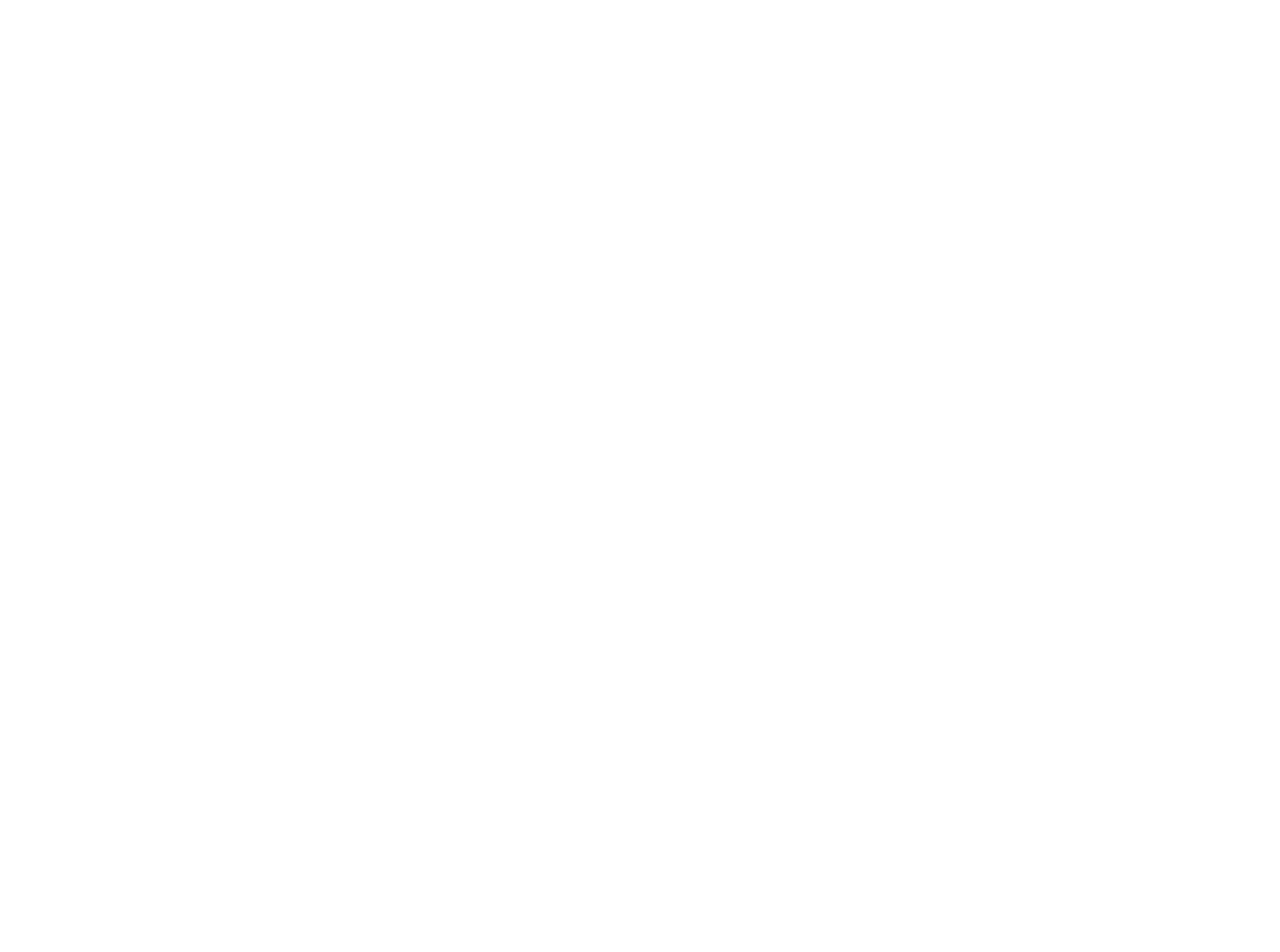
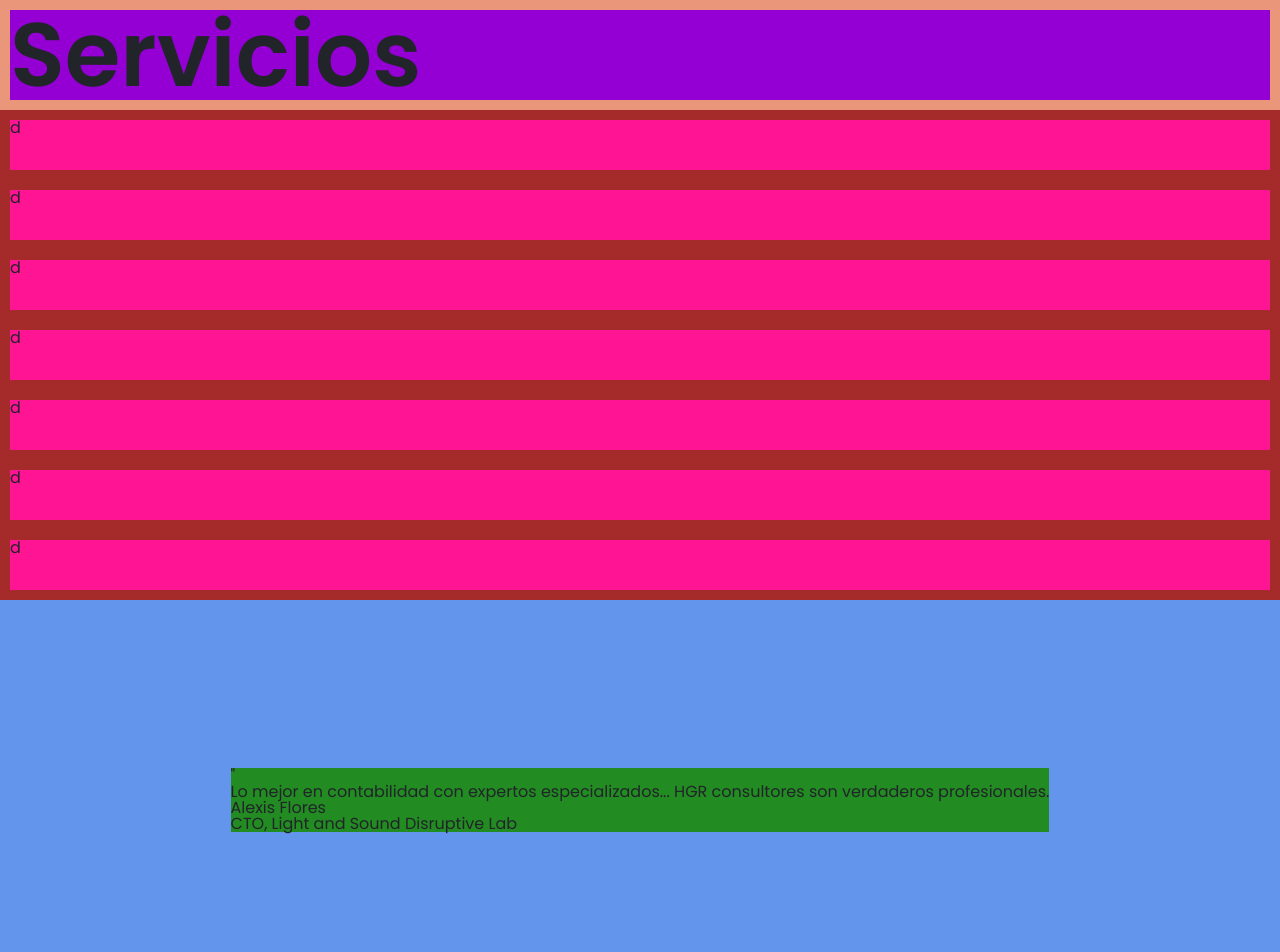
Before and after one commit to AlexisFlores17/Pagina-HGR-Consultores, a React (Create React App) app: page / in a window 1280 px wide. Shown: the top 952 px of the page. Before the commit the page ends 800 px from the top, so only its background shows below. Built offline with nearby package versions, Linux system fonts and the light colour scheme.

Commit message:
Maquetacion

```diff
--- a/src/componentes/Servicios.js
+++ b/src/componentes/Servicios.js
@@ -3,8 +3,34 @@
 export const Servicios = () =>{
 
     return(
-        <div>
-
+        <div className="serviciosMain">
+            <div className="serviciosTitulo">Servicios</div>
+            <div className="serviciosContenido">
+                <div className="serviciosItem" >d</div>
+                <div className="serviciosItem" >d</div>
+                <div className="serviciosItem" >d</div>
+                <div className="serviciosItem" >d</div>
+                <div className="serviciosItem" >d</div>
+                <div className="serviciosItem" >d</div>
+                <div className="serviciosItem" >d</div>
+            </div>
+            <div className="serviciosQuote">
+                <div className="serviciosQuoteItem">
+                    <div>
+                        <div>"</div>
+                        <div>
+                            Lo mejor en contabilidad con expertos especializados...
+                            HGR consultores son verdaderos profesionales.
+                        </div>
+                    </div>
+                    <div>
+                        Alexis Flores
+                    </div>
+                    <div>
+                        CTO, Light and Sound Disruptive Lab
+                    </div>
+                </div>
+            </div>
         </div>
     );
 }
--- a/src/styles/responsive/_Servicios.scss
+++ b/src/styles/responsive/_Servicios.scss
@@ -0,0 +1,50 @@
+
+
+.serviciosMain{
+
+    display: flex;
+    flex-flow: column nowrap;
+    //Prueba
+    height: 180vh;
+    background-color:darksalmon;
+
+}
+
+.serviciosTitulo{
+
+    font-size: 90px;
+    font-weight: 600;
+    //Prueba
+    margin: 10px;
+    background-color: darkviolet;
+}
+
+.serviciosContenido{
+
+    display: flex;
+    flex-flow: column wrap;
+    //Prueba
+    background-color: brown;
+    .serviciosItem{
+
+        //Prueba
+        margin: 10px;
+        height: 50px;
+        background-color: deeppink;
+    }
+}
+
+.serviciosQuote{
+
+    display: flex;
+    flex-flow: column nowrap;
+    justify-content: center;
+    align-items: center;
+    //Prueba
+    height: 400px;
+    background-color: cornflowerblue;
+    .serviciosQuoteItem{
+        //Prueba
+        background-color:forestgreen;
+    }
+}
```
